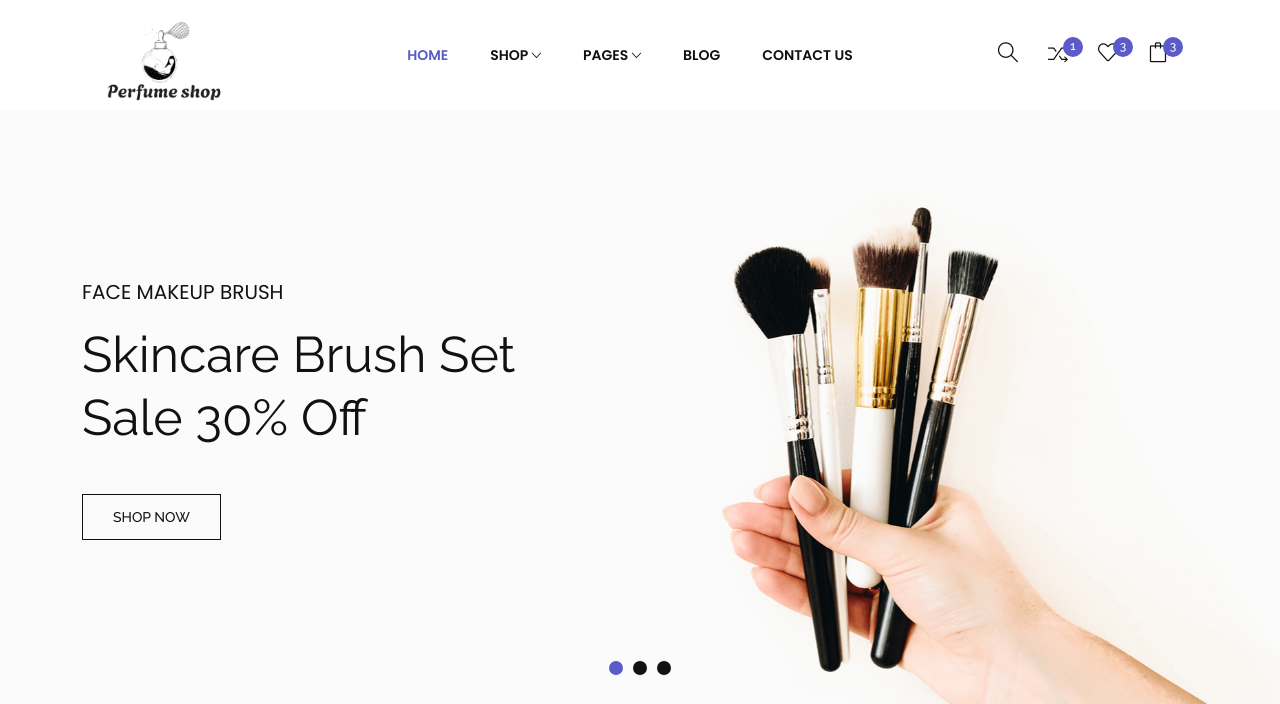
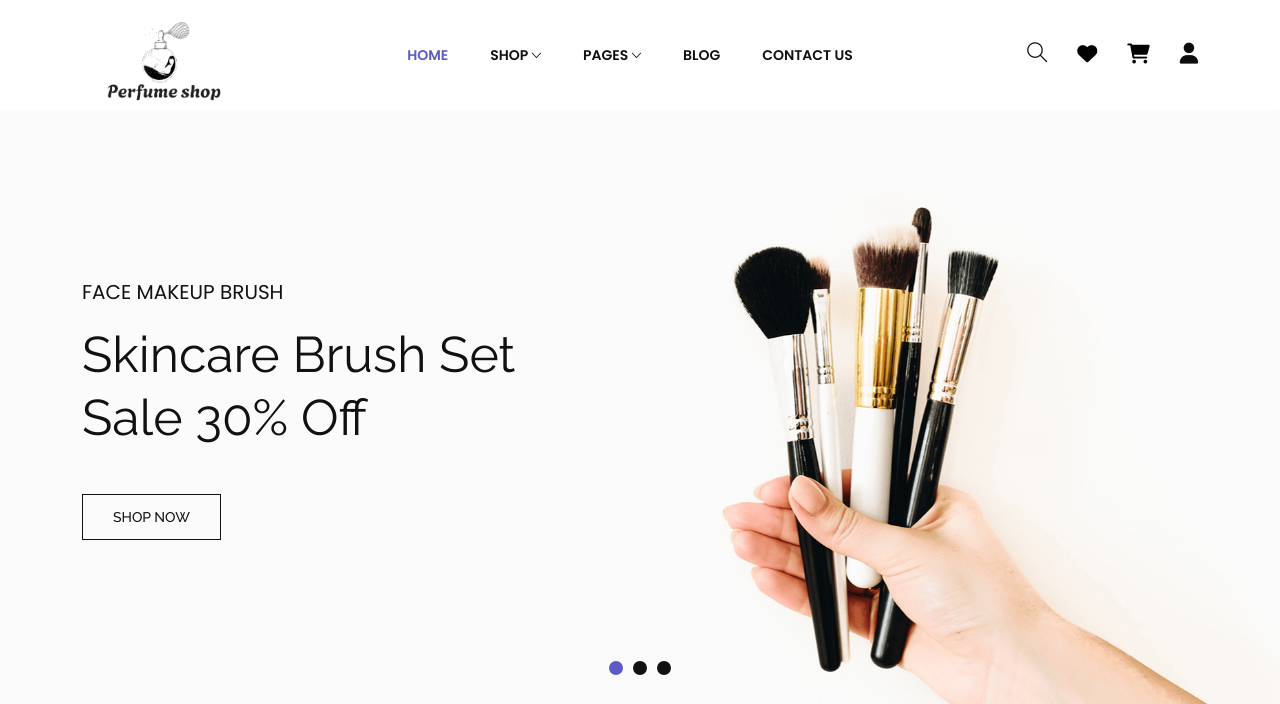
Before and after one commit to buidodat/Duan1, a PHP site: page / in a window 1280 px wide. Shown: the top 704 px of the page. Run offline with PHP 8.4, Linux system fonts and the light colour scheme; data comes from the database, SQL or seed files in the repository; some web fonts are replaced.

Commit message:
Add files via upload

```diff
--- a/view/header.php
+++ b/view/header.php
@@ -10,8 +10,10 @@
   <meta name="viewport" content="width=device-width, initial-scale=1.0" />
   <meta http-equiv="X-UA-Compatible" content="ie=edge" />
   <meta name="description" content="" />
+  <link rel="stylesheet" href="https://cdnjs.cloudflare.com/ajax/libs/font-awesome/6.2.1/css/all.min.css" integrity="sha512-MV7K8+y+gLIBoVD59lQIYicR65iaqukzvf/nwasF0nqhPay5w/9lJmVM2hMDcnK1OnMGCdVK+iQrJ7lzPJQd1w==" crossorigin="anonymous" referrerpolicy="no-referrer" />
   <title>Looki - Beauty & Cosmetics eCommerce Bootstrap 5 Template</title>
   <!-- Favicon -->
+
   <link rel="shortcut icon" type="image/x-icon" href="view/assets/logo/logomoi.png" />
 
   <!--**********************************
@@ -205,30 +207,34 @@
                       <i class="icon-magnifier"></i>
                     </a>
                   </li>
-                  <li>
-                    <a href="compare.html">
+
+
+                  <li class="mr-xl-0 cart-block position-relative">
+                    <a class="offcanvas-toggle" href="#offcanvas-cart">
                       <span class="position-relative">
-                        <i class="icon-shuffle"></i>
-                        <span class="badge cbdg1">1</span>
+
+                      <i class="fa-solid fa-heart fa-l" style="color: #020203;"></i>
+
                       </span>
                     </a>
                   </li>
-                  <li>
-                    <a class="offcanvas-toggle" href="#offcanvas-wishlist">
+
+
+                  <li class="mr-xl-0 cart-block position-relative">
+                    <a class="offcanvas-toggle" href="#offcanvas-cart">
                       <span class="position-relative">
-                        <i class="icon-heart"></i>
-                        <span class="badge cbdg1">3</span>
+
+                      <i class="fa-solid fa-cart-shopping  fa-l" style="color: #000000;"></i>
+
+
                       </span>
                     </a>
                   </li>
-                  <li class="mr-xl-0 cart-block position-relative">
-                    <a class="offcanvas-toggle" href="#offcanvas-cart">
-                      <span class="position-relative">
-                        <i class="icon-bag"></i>
-                        <span class="badge cbdg1">3</span>
-                      </span>
-                    </a>
-                  </li>
+                  <span class="position-relative">
+                  <!-- <i class="fa-solid fa-user"></i> -->
+                  <i class="fa-solid fa-user fa-xl" style="color: #0d0d0d;" ></i>
+
+                        </span>
                   <!-- cart block end -->
                 </ul>
               </div>
```
